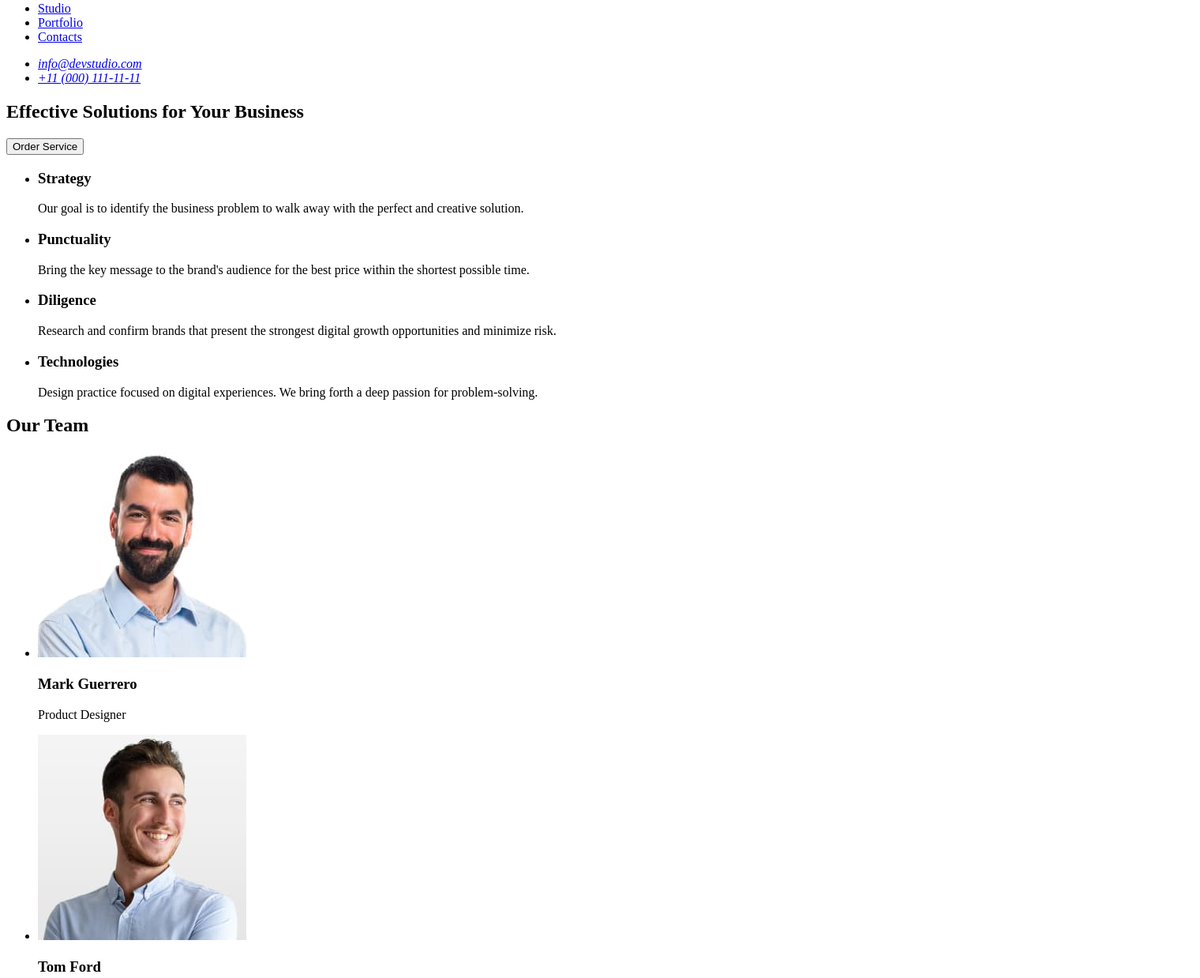
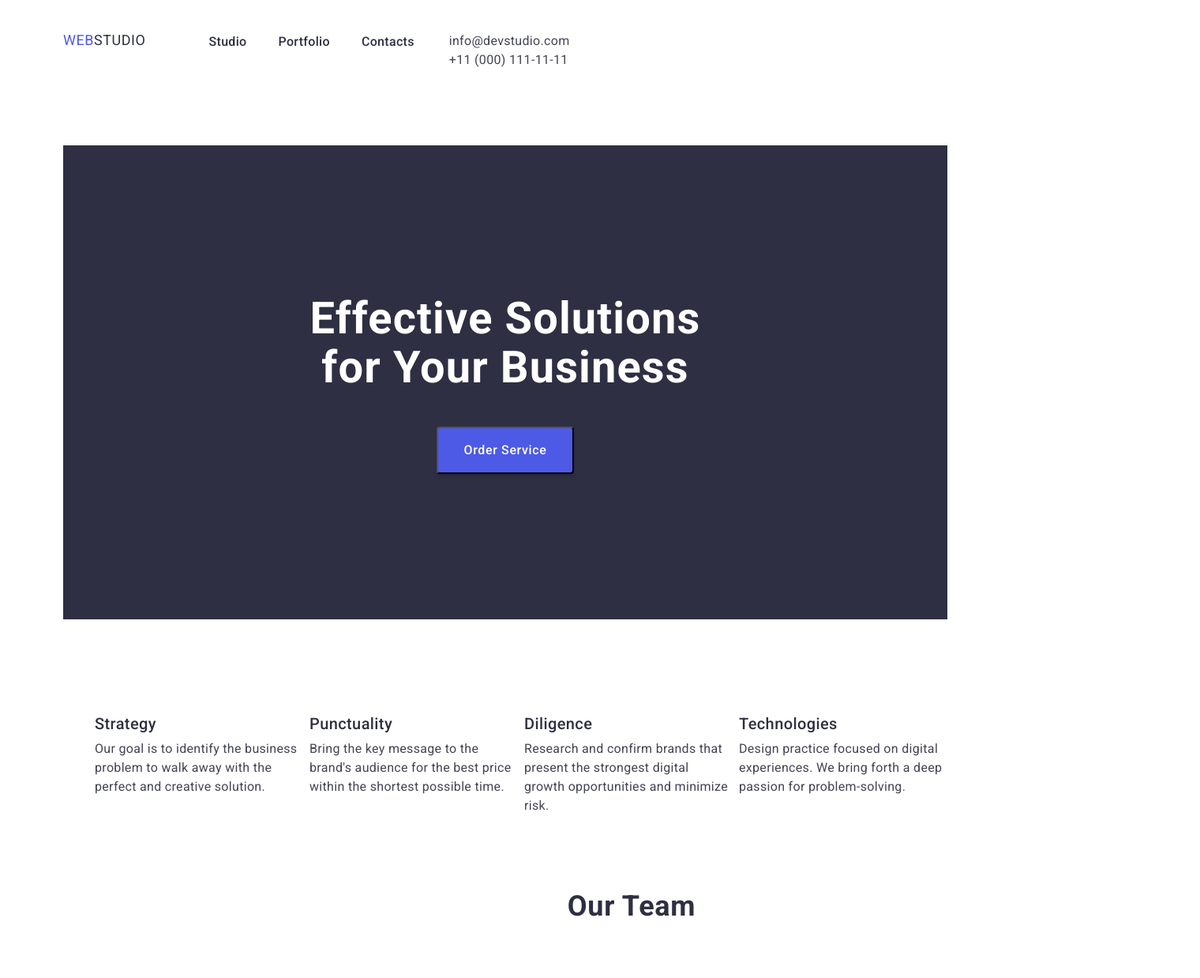
Before and after one commit to bliznyuk-yaroslav/goit-markup-hw-02, a plain HTML site: page index.html in a window 1280 px wide. Shown: the part 40-1278 px from the top of the page at 79% size, 1520 px wide, since content can reach past the window. Drawn offline with nearby package versions, Linux system fonts and the light colour scheme.

Commit message:
css style

```diff
--- /dev/null
+++ b/css/style.css
@@ -0,0 +1,292 @@
+*{
+margin-top: 0px;
+margin-bottom: 0px;
+margin-left: 0px;
+margin-right: 0px;}
+body,html {
+
+    padding: 40px 40px 40px 40px;
+    font-family: 'Roboto', sans-serif;
+}
+ul,ol{
+    list-style-type: none;
+}
+a{
+    text-decoration: none;
+}
+.main-page{
+    width: 100%;;
+height: 72px;
+flex-shrink: 0;
+}
+.page-nav{
+    display: inline-flex;
+align-items: flex-start;
+gap: 40px;
+}
+.logo-link{
+    color:  #2E2F42;
+    font-size: 18px;
+    line-height: 1.16;
+    letter-spacing: 0.03em;
+    text-transform: uppercase;
+}
+.design-logo{
+    color: #4D5AE5;
+font-size: 18px;
+line-height: 1.16;
+letter-spacing: 0.03em;
+text-transform: uppercase;
+}
+.menu-list{
+    color: #2E2F42;
+    display: inline-flex;
+align-items: flex-start;
+gap: 40px;
+}
+.menu-item{
+font-size: 16px;
+font-style: normal;
+font-weight: 500;
+line-height: 1.5;
+letter-spacing: 0.02em;
+}
+.menu-list-item{
+    color: #2E2F42;
+    margin-top: 24px;
+}
+.menu-list-item:hover{
+    color: #404BBF;
+}
+.menu-navigation-studio:active{
+  text-decoration: underline;
+}
+
+.menu address{
+    margin-left:940px;
+}
+.page-address{
+    display: inline-flex;
+
+}
+.menu-addres-list-link{
+    font-family: 'Roboto', sans-serif;
+    font-style: normal;
+    font-size: 16px;
+    font-weight: 400;
+    line-height: 1.5;
+    letter-spacing: 0.02em;
+    color: #434455;
+
+}
+.hero{
+    width: 100%;
+height: 600px;
+flex-shrink: 0;
+background:#2e2f42;
+margin-top: 72px;
+}
+
+.hero-text{
+    color: #FFF;
+    font-family: 'Roboto', sans-serif;
+    font-size: 56px;
+    font-style: normal;
+    font-weight: 700;
+    line-height: 1.11;
+    letter-spacing: 0.02em;
+    width: 496px;
+    height: 120px;
+    text-align:center;
+    margin: 0 auto;
+    padding-top: 188px;
+}
+.hero-button{
+    display: block;
+padding: 16px 32px;
+border-radius: 4px;
+background:#4D5AE5;
+box-shadow: 0px 4px 4px 0px rgba(0, 0, 0, 0.15);
+margin: 0 auto;
+margin-top: 168px;
+margin-bottom: 188px;
+}
+.hero-button:hover,
+.hero-button:focus{
+    border-radius: 4px;
+background: var(--OCEAN, #404BBF);
+box-shadow: 0px 4px 4px 0px rgba(0, 0, 0, 0.15);
+}
+
+.hero-button-text{
+    color: #FFF;
+    font-family: Roboto;
+    font-size: 16px;
+    font-style: normal;
+    font-weight: 500;
+    line-height: 1.5;
+    letter-spacing: 0.04em;
+}
+.sect-advans{
+    margin: 0 auto;
+    width: 1128px;
+    height: 104px;
+    flex-shrink: 0;
+    background: #FFF;
+
+}
+.advans-lists{
+    text-align: center;
+    margin-bottom: 120px;
+}
+.sect-advans-blocks{
+float: left;
+font-size: 40px;
+width: 264px;
+margin-right: 8px;
+text-align: left;
+}
+.advans-title{
+    width: 264px;
+    color: var(--NAVY-BLUE, #2E2F42);
+    font-family: 'Roboto', sans-serif;
+    font-size: 20px;
+    font-style: normal;
+    font-weight: 500;
+    line-height: 1.2;
+    letter-spacing: 0.02em;
+    margin-bottom: 8px;
+}
+.advans-description{
+    color:#434455;
+font-family: 'Roboto', sans-serif;
+font-size: 16px;
+font-style: normal;
+font-weight: 400;
+line-height: 1.5;
+letter-spacing: 0.02em;
+margin-right: 24px;
+width: 264px;
+height: 104px;
+
+}
+.sect-team{
+margin: 0 auto;
+width: 1440px;
+height: 732px;
+flex-shrink: 0;
+text-align: center;
+margin-top: 120px;
+}
+.sect-team-litle{
+    color: #2E2F42;
+font-size: 36px;
+font-weight: 700;
+line-height: 1.11;
+letter-spacing: 0.02em;
+text-transform: capitalize;
+}
+.sect-team-list{
+    text-align: center;
+    margin-bottom: 120px;
+    padding-left: 0px;
+}
+.sect-team-blocks{
+    display: inline-flex;
+    padding-bottom: 0px;
+    flex-direction: column;
+    justify-content: center;
+    align-items: center;
+}
+.team-foto{
+    margin-top:72px;
+}
+.team-name{
+    color: #2E2F42;
+    text-align: center;
+    font-size: 20px;
+    font-style: normal;
+    font-weight: 500;
+    line-height: 1.2;
+    letter-spacing: 0.02em;
+    margin-top: 32px;
+    margin-bottom: 8px;
+}
+.team-profess-description{
+    color: #434455;
+text-align: center;
+font-size: 16px;
+font-style: normal;
+font-weight: 400;
+line-height: 1.5;
+letter-spacing: 0.02em;
+margin-bottom: 32px;
+}
+.porfolio-page{
+    margin: 0 auto;
+    width: 1128px;
+    height: 104px;
+    flex-shrink: 0;
+    background: #FFF;
+}
+.porfolio-title{
+    color: var(--NAVY-BLUE, #2E2F42);
+text-align: center;
+font-size: 36px;
+font-style: normal;
+font-weight: 700;
+line-height: 1.11;
+letter-spacing: 0.02em;
+text-transform: capitalize;
+margin-top: 120px;
+}
+.portfolio-list{
+    text-align: center;
+    margin-bottom: 120px;
+    padding-left: 0px;
+     columns: 3;
+}
+.porfolio-blocks{
+    display: flex;
+    width: 360px;
+    height: 420px;
+    padding-bottom: 0px;
+    flex-direction: column;
+    align-items: flex-start;
+    flex-shrink: 0;
+}
+.portfolio-link{
+color: #2E2F42;
+text-align: left;
+margin-top: 72px;
+}
+.portfolio-link:hover,
+.portfolio-link:focus{
+color: #2E2F42;
+}
+.portfolio-name{
+    color: #2E2F42;
+font-size: 20px;
+font-style: normal;
+font-weight: 500;
+line-height: 1.2;
+letter-spacing: 0.02em;
+}
+.porfolio-img{
+    margin-bottom: 32px;
+}
+.name-page{
+    color:  #2E2F42;
+    font-size: 18px;
+    line-height: 1.16;
+    letter-spacing: 0.03em;
+    text-transform: uppercase;
+}
+.footer-text{
+    color: var(--CLOUD, #F4F4FD);
+    font-size: 16px;
+    font-style: normal;
+    font-weight: 400;
+    line-height: 1.5;
+    letter-spacing: 0.02em;
+}
--- a/index.html
+++ b/index.html
@@ -4,83 +4,141 @@
     <meta charset="UTF-8">
     <meta name="viewport" content="width=device-width, initial-scale=1.0">
     <title>WebStudio</title>
+    <link rel="preconnect" href="https://fonts.googleapis.com">
+<link rel="preconnect" href="https://fonts.gstatic.com" crossorigin>
+<link href="https://fonts.googleapis.com/css2?family=Raleway:wght@700&family=Roboto:wght@100;400;500;700&display=swap" rel="stylesheet">
+<link rel="stylesheet" href="https://cdnjs.cloudflare.com/ajax/libs/modern-normalize/2.0.0/modern-normalize.min.css">
+        <link rel="stylesheet" href="css/style.css">
 </head>
 <body>
-    <header>
-        <nav>
-            <a href="./index.html">WebStudio</a>
-            <ul>
-                <li><a href="#">Studio</a></li>
-                <li><a href="./portfolio.html">Portfolio</a></li>
-                <li><a href="#">Contacts</a></li>
+    <header class="main-page">
+        <nav class="page-nav">
+            <a class="logo-link" href="./index.html"> <span class="design-logo">Web</span>Studio</a>
+            <ul class="menu-list">
+                <li class="menu-item">
+                    <a class="menu-list-item" href="#"> <span class="menu-navigation-studio">Studio</span> </a></li>
+                <li class="menu-item">
+                    <a class="menu-list-item" href="./portfolio.html">Portfolio</a></li>
+                <li class="menu-item">
+                    <a class="menu-list-item" href="">Contacts</a></li>
             </ul>
         </nav>
-        <address>
-            <ul>
-                <li> <a href="mailto:info@devstudio.com"> info@devstudio.com</a></li>
-                <li> <a href="tel:+110001111111">+11 (000) 111-11-11</a>
+        <address class="page-address">
+            <ul class="menu address">
+                <li class="menu-address-list">
+                     <a class="menu-addres-list-link" href="mailto:info@devstudio.com"> info@devstudio.com</a></li>
+                <li class="menu-address-list">
+                     <a class="menu-addres-list-link" href="tel:+110001111111">+11 (000) 111-11-11</a>
                 </li>
             </ul>
         </address>
+
     </header>
     <main>
-        <section>
-            <h1>Effective Solutions for Your Business</h1>
-            <button type="button">Order Service</button>
+        <section  class="hero">
+            <h1 class="hero-text">Effective Solutions for Your Business</h1>
+            <button class="hero-button"> <span class="hero-button-text">Order Service</span></button>
         </section>
-        <section>
+        <section class="sect-advans">
             <h2 hidden>Our advantages </h2>
-            <ul>
-                <li>
-                    <h3>Strategy</h3>
-                    <p> Our goal is to identify the business
+            <ul class="advans-lists">
+                <li class="sect-advans-blocks">
+                    <h3 class="advans-title">Strategy</h3>
+                    <p class="advans-description"> Our goal is to identify the business
                         problem to walk away with the perfect and creative solution.
                         </p>
                 </li>
-                <li>
-                    <h3>Punctuality</h3>
-                    <p>Bring the key message to the brand's audience for the best price within the shortest possible time.</p>
+                <li class="sect-advans-blocks">
+                    <h3 class="advans-title">Punctuality</h3>
+                    <p class="advans-description">Bring the key message to the brand's audience for the best price within the shortest possible time.</p>
                 </li>
-                <li>
-                    <h3>Diligence</h3>
-                    <p>Research and confirm brands that present the strongest digital growth opportunities and minimize risk.</p>
+                <li class="sect-advans-blocks">
+                    <h3 class="advans-title">Diligence</h3>
+                    <p class="advans-description">Research and confirm brands that present the strongest digital growth opportunities and minimize risk.</p>
                 </li>
-                    <li>
-                    <h3>Technologies</h3>
-                    <p> Design practice focused on digital experiences. We bring forth a deep passion for problem-solving. </p>
+                    <li class="sect-advans-blocks">
+                    <h3 class="advans-title">Technologies</h3>
+                    <p class="advans-description"> Design practice focused on digital experiences. We bring forth a deep passion for problem-solving. </p>
                     </li>
             </ul>
         </section>
-        <section>
-            <h2>Our Team</h2>
-            <ul>
-                <li>
-            <img src="./images/mark.jpg" alt="photo-mark" width="264" height="260">
-            <h3>Mark Guerrero</h3>
-            <p>Product Designer</p>
+        <section class="sect-team">
+            <h2 class="sect-team-litle">Our Team</h2>
+            <ul class="sect-team-list">
+                <li class="sect-team-blocks">
+            <img class="team-foto" src="./images/mark.jpg" alt="photo-mark" width="264" height="260">
+            <h3 class="team-name">Mark Guerrero</h3>
+            <p class="team-profess-description">Product Designer</p>
             </li>
-            <li>
-            <img src="./images/tom.jpg" alt="phoro-tom" width="264" height="260">
-            <h3>Tom Ford</h3>
-            <p>Frontend Developer</p>
+            <li class="sect-team-blocks">
+            <img class="team-foto" src="./images/tom.jpg" alt="phoro-tom" width="264" height="260">
+            <h3 class="team-name">Tom Ford</h3>
+            <p class="team-profess-description">Frontend Developer</p>
             </li>
-            <li>
-            <img src="./images/camila.jpg" alt="photo-camila" width="264" height="260">
-            <h3>Camila Garcia</h3>
-            <p>Marketing</p>
+            <li class="sect-team-blocks">
+            <img class="team-foto" src="./images/camila.jpg" alt="photo-camila" width="264" height="260">
+            <h3 class="team-name">Camila Garcia</h3>
+            <p class="team-profess-description">Marketing</p>
             </li>
-            <li>
-            <img src="./images/daniel.jpg" alt="photo-daniel"  width="264" height="260">
-            <h3>Daniel Wilson</h3>
-            <p> UI Designer</p>
+            <li class="sect-team-blocks">
+            <img class="team-foto" src="./images/daniel.jpg" alt="photo-daniel"  width="264" height="260">
+            <h3 class="team-name">Daniel Wilson</h3>
+            <p class="team-profess-description"> UI Designer</p>
             </li>
 </ul>
         </section>
+        <section class="porfolio-page">
+            <h2 class="porfolio-title"> Our Portfolio</h2>
+            <ul class="portfolio-list">
+                <li class="porfolio-blocks">
+                    <a class="portfolio-link" href="#">
+                    <img src="images/bank.jpg" alt="app-bank" width="360" height="300">
+                    <h3 class="portfolio-name">Banking App Interface Concept</h3>
+                    <p class="porfolio-specf">App</p>
+                    </a>
+                </li>
+                <li class="porfolio-blocks">
+                    <a class="portfolio-link" href="#">
+                    <img src="./images/cashless.jpg" alt="app-cashless" width="360" height="300">
+                    <h3 class="portfolio-name">Cashless Payment</h3>
+                    <p class="porfolio-specf">Marketing</p>
+                    </a>
+                </li>
+                <li class="porfolio-blocks">
+                    <a class="portfolio-link" href="#">
+                    <img src="images/meditation.jpg" alt="app-meditation" width="360" height="300">
+                    <h3 class="portfolio-name">Meditation App</h3>
+                    <p class="porfolio-specf">App</p>
+                    </a>
+                </li>
+                <li class="porfolio-blocks">
+                    <a class="portfolio-link" href="#">
+                    <img src="images/taxi.jpg" alt="app-taxi" width="360" height="300">
+                    <h3 class="portfolio-name">Taxi Service</h3>
+                    <p class="porfolio-specf">Marketing</p>
+                    </a>
+                </li>
+                <li class="porfolio-blocks">
+                    <a class="portfolio-link" href="#">
+                    <img src="images/screen.jpg" alt="app-screen" width="360" height="300">
+                    <h3 class="portfolio-name">Screen Illustrations</h3>
+                    <p class="porfolio-specf">Design</p>
+                    </a>
+                </li>
+                <li class="porfolio-blocks">
+                    <a class="portfolio-link" href="#">
+                    <img class="porfolio-img" src="images/online.jpg" alt="app-online" width="360" height="300">
+                    <h3 class="portfolio-name">Online Courses</h3>
+                    <p class="porfolio-specf">Marketing</p>
+                    </a>
+                </li>
+            </ul>
+        </section>
 
     </main>
-    <footer>
-        <a href="./index.html"> <span>Web</span>WebStudio</a>
-        <p>Increase the flow of customers and sales for your business with digital marketing & growth solutions.</p>
+     <footer class="footer-list">
+        <a class="name-page" href="./index.html"> <span class="design-logo">Web</span>Studio</a>
+        <p class="footer-text">Increase the flow of customers and sales for your business with digital marketing & growth solutions.</p>
     </footer>
 </body>
 </html>
```
Also changed, not shown: .prettierrc.json (added), images/bank.jpg (added), images/cashless.jpg (added), images/meditation.jpg (added), images/online.jpg (added), images/screen.jpg (added), images/taxi.jpg (added).
